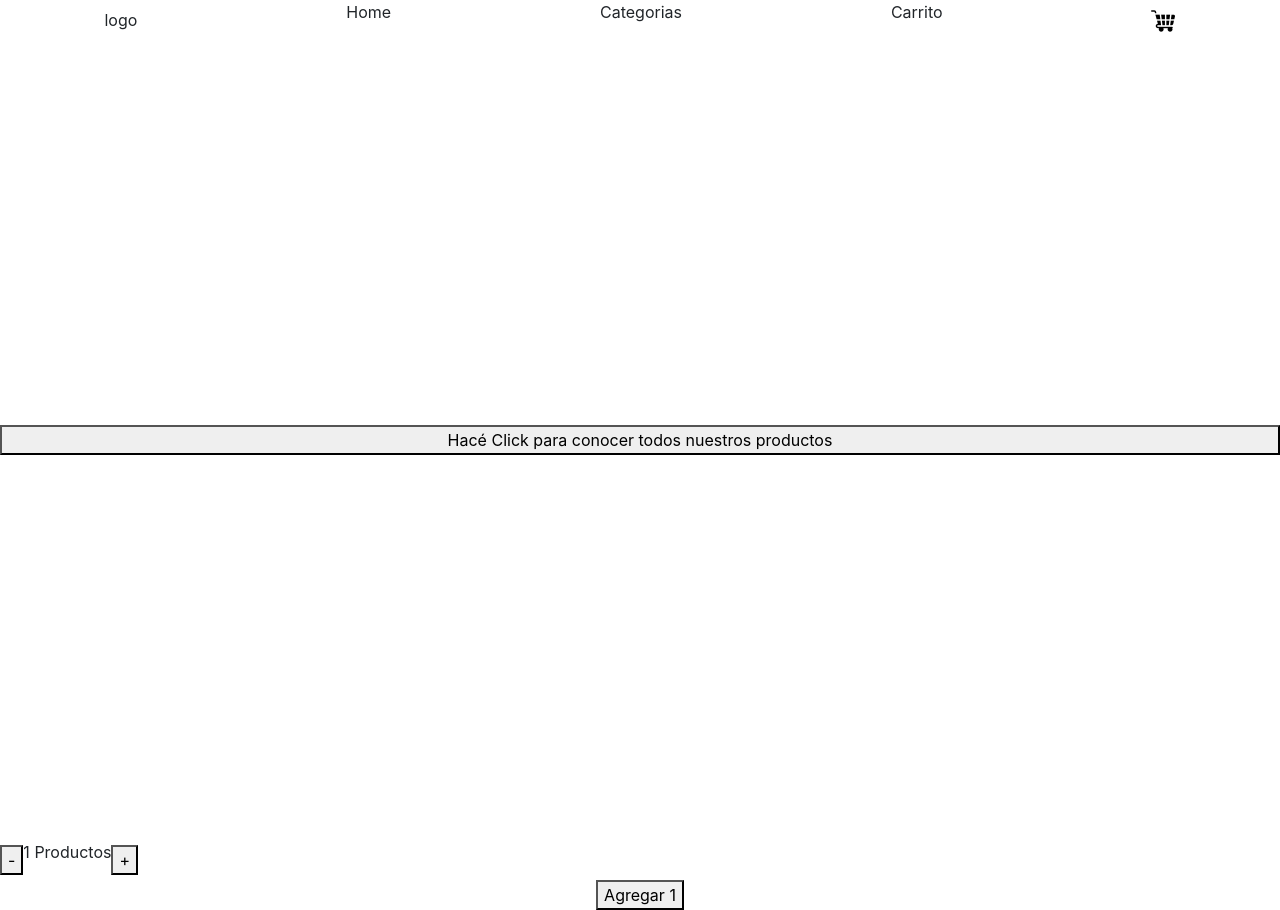
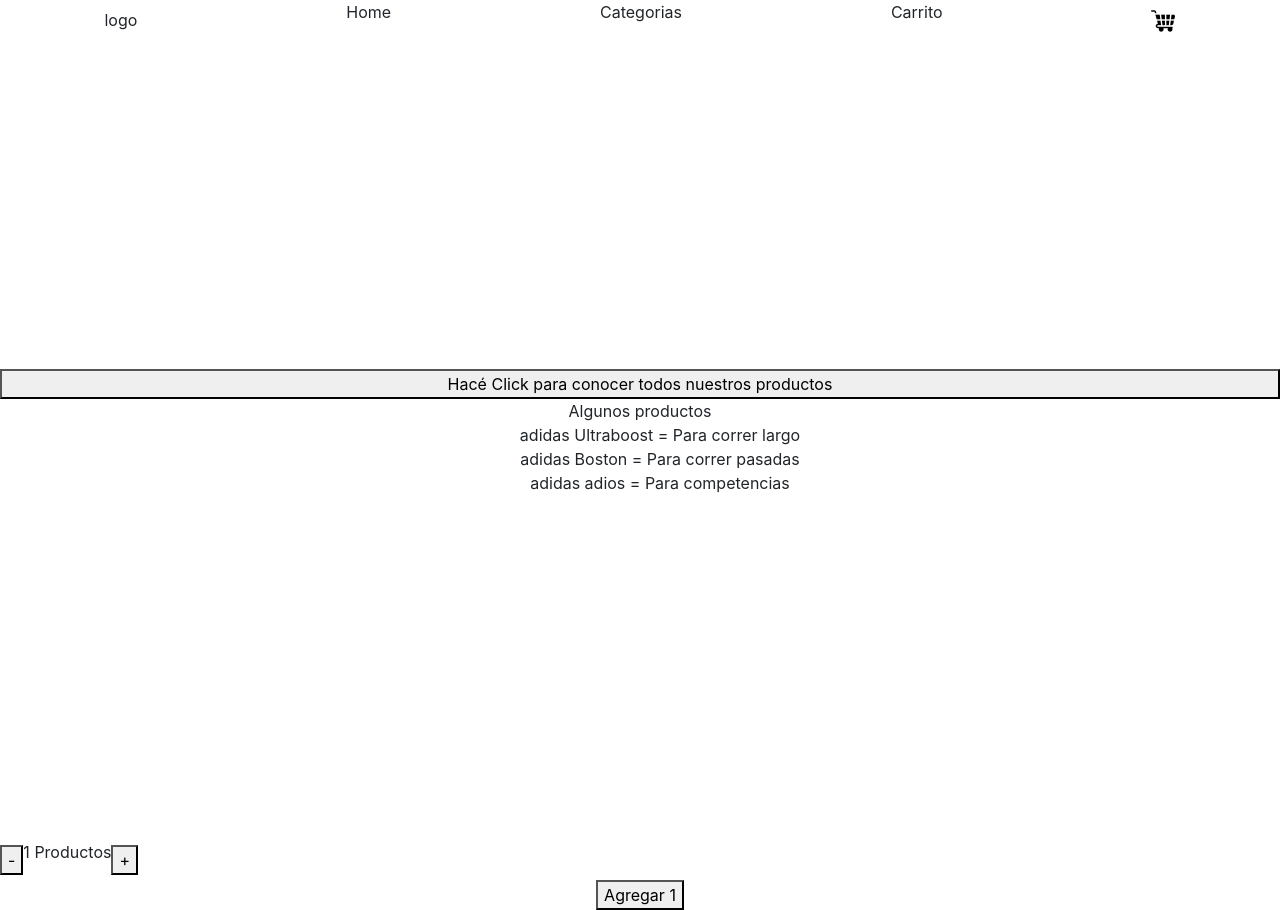
Before and after one commit to juandelellis/ecommerce, a React (Create React App) app: page / in a window 1280 px wide. Built offline with nearby package versions, Linux system fonts and the light colour scheme.

Commit message:
6. Promises, asincronía y MAP

```diff
--- a/src/App.js
+++ b/src/App.js
@@ -2,7 +2,7 @@
 import './App.css';
 import { NavBar } from './components/NavBar/NavBar'
 import { ItemListContainer} from './components/ItemListContainer/ItemListContainer'
-import CountContainer from './components/ItemListContainer/CountContainer'
+import CountContainer from './components/CountContainer/CountContainer'
 import 'bootstrap/dist/css/bootstrap.min.css';
 
 function App() {
--- /dev/null
+++ b/src/components/Item/Item.js
@@ -0,0 +1,10 @@
+import React from 'react'
+import "./Item.css"
+export const Item = ({item}) => {
+    return (
+        <React.Fragment>
+             <div>{item.title} = {item.description}</div>
+        </React.Fragment>
+    )
+}
+export default Item;
--- /dev/null
+++ b/src/components/ItemList/ItemList.js
@@ -0,0 +1,14 @@
+import React from 'react'
+import "./ItemList.css"
+import Item from "../Item/Item";
+export const ItemList = ({items} ) => {
+    return (
+        <React.Fragment>
+             <div>Algunos productos</div>
+             <ul>
+             {items  && items.map(item => <Item key={item.id} item={item} />)}
+             </ul>
+        </React.Fragment>
+    )
+}
+export default ItemList;
--- a/src/components/ItemListContainer/ItemListContainer.js
+++ b/src/components/ItemListContainer/ItemListContainer.js
@@ -1,9 +1,43 @@
-import React from 'react'
+import React, {useState, useEffect} from 'react'
 import './ItemListContainer.css'
+import {ItemList} from '../ItemList/ItemList';
+
+const items = [
+    {id: 1,
+    title: "adidas Ultraboost",
+    description: "Para correr largo",
+    price: "180",
+    pictureUrl: "http://www.google.com/logo.png",},
+    {id: 2,
+    title: "adidas Boston",
+    description: "Para correr pasadas",
+    price: "130",
+    pictureUrl: "http://www.google.com/logo.png",},
+    {id: 3,
+    title: "adidas adios",
+    description: "Para competencias",
+    price: "170",
+    pictureUrl: "http://www.google.com/logo.png",},
+]
 export const ItemListContainer = () => {
+    const [products, setProducts] = useState()
+    useEffect(() =>{
+        const call = new Promise ((resolve, reject) => {
+            setTimeout ( () =>{
+            resolve(items)}, 2000
+            )
+        })
+        call.then((response) => {
+            setProducts(response)
+        })
+    }, []);
+
+
     return (
         <div className='itemStyle'>
             <button>Hacé Click para conocer todos nuestros productos</button>
+            <ItemList items={products} />
         </div>
+
     )
 }
```
Also changed, not shown: src/components/CountContainer/CountContainer.js (renamed from src/components/ItemListContainer/CountContainer.js), src/components/Item/Item.css (added), src/components/ItemList/ItemList.css (added), 1 other file (tests, documents, lock files or other folders).
